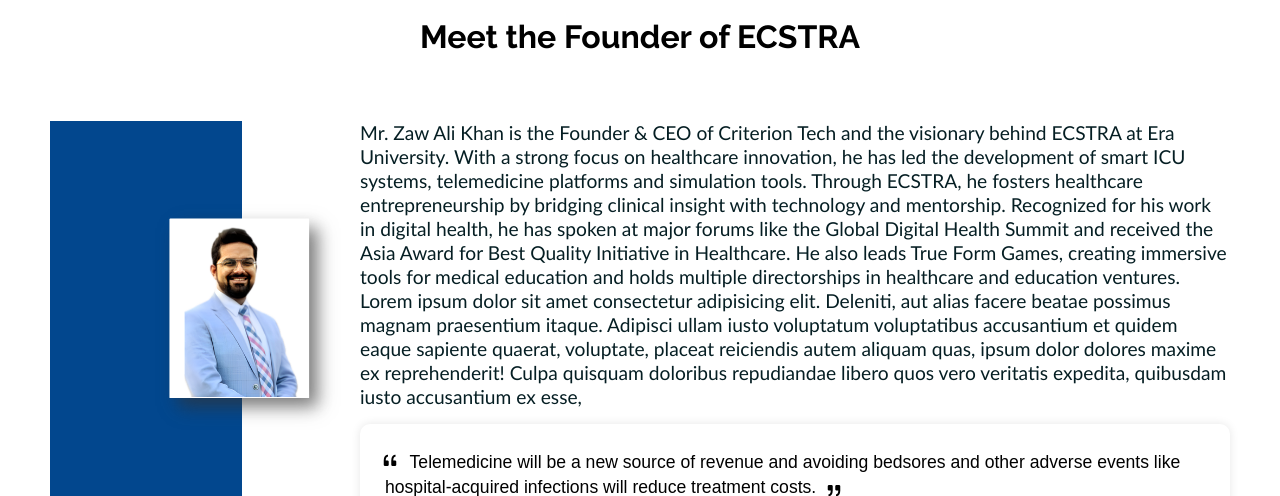
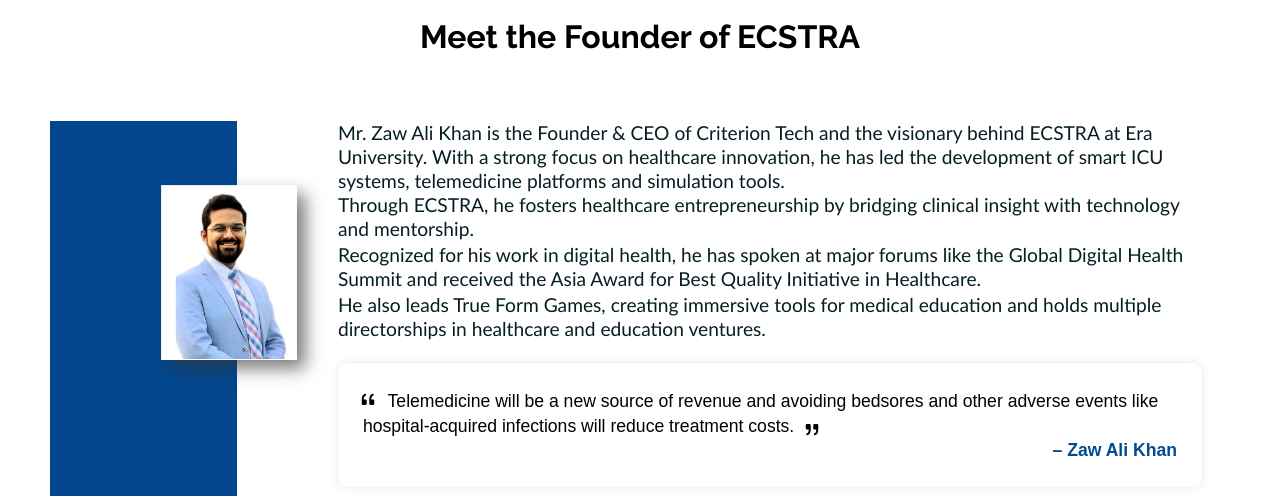
Before and after one commit to Intern-ELMCH/ECSTRA-Era, a plain HTML site: page index.html in a window 1280 px wide. Shown: the part 1710-2206 px from the top of the page. Drawn offline with nearby package versions, Linux system fonts and the light colour scheme; a script that the page names is missing.

Commit message:
founder-section

```diff
--- a/index.html
+++ b/index.html
@@ -169,7 +169,7 @@
     <!-- Founder Section -->
 
     <section id="founder-page container">
-       <div class="section-title">
+      <div class="section-title">
         <div><span>Meet the Founder of ECSTRA</span></div>
       </div>
 
@@ -178,40 +178,50 @@
           <div class="founder-bg">
             <div class="founder-image">
               <img src="images/zaw-sir's-img.png" alt="">
+
             </div>
+          </div>
+        </div>
+        <div class="item2 ">
+          <div class="info-para">
+            <p>Mr. Zaw Ali Khan is the Founder & CEO of Criterion Tech and the visionary behind ECSTRA at Era
+              University. With a strong focus on healthcare innovation, he has led the development of smart ICU
+              systems, telemedicine platforms and simulation tools.</p>
+
+
           </div>
 
         </div>
-        <div class="item2">
+        <div class="item3 ">
           <div class="info-para">
-            <p>Mr. Zaw Ali Khan is the Founder & CEO of Criterion Tech and the visionary behind ECSTRA at Era
-              University. With a strong focus on healthcare innovation, he has led the development of smart ICU
-              systems, telemedicine platforms and simulation tools. Through ECSTRA, he fosters healthcare
-              entrepreneurship by bridging clinical insight with technology and mentorship. Recognized for his
+            <p>Through ECSTRA, he fosters healthcare
+              entrepreneurship by bridging clinical insight with technology and mentorship.</p>
+          </div>
+        </div>
+        <div class="item4 ">
+          <div class="info-para">
+            <p> Recognized for his
               work in
               digital health, he has spoken at major forums like the Global Digital Health Summit and received the
-              Asia Award for Best Quality Initiative in Healthcare. He also leads True Form Games, creating
+              Asia Award for Best Quality Initiative in Healthcare.</p>
+          </div>
+        </div>
+        <div class="item5 ">
+          <div class="info-para">
+            <p>He also leads True Form Games, creating
               immersive
-              tools for medical education and holds multiple directorships in healthcare and education ventures.
-            </p>
-            <p>Lorem ipsum dolor sit amet consectetur adipisicing elit. Deleniti, aut alias facere beatae possimus
-              magnam praesentium itaque. Adipisci ullam iusto voluptatum voluptatibus accusantium et quidem eaque
-              sapiente quaerat, voluptate, placeat reiciendis autem aliquam quas, ipsum dolor dolores maxime ex
-              reprehenderit! Culpa quisquam doloribus repudiandae libero quos vero veritatis expedita, quibusdam iusto
-              accusantium ex esse,</p>
+              tools for medical education and holds multiple directorships in healthcare and education ventures.</p>
           </div>
-
         </div>
-        <div class="item3">
+        <div class="item6 ">
           <div class="quote-box">
             <i class="bi bi-quote quote-icon-left"></i> Telemedicine will be a new source of revenue and avoiding
             bedsores and other adverse events like
             hospital-acquired infections will reduce treatment costs. <i class="bi bi-quote quote-icon-right"></i>
             <div class="founder-name">– Zaw Ali Khan</div>
           </div>
-
         </div>
-        <div class="item4">
+        <div class="item7 ">
           <div class="social-icons">
             <a href="#" class="icon facebook"><i class="fab fa-facebook-f"></i></a>
             <a href="#" class="icon instagram"><i class="fab fa-instagram"></i></a>
@@ -300,7 +310,8 @@
               <div class="testimonial-item">
                 <p>
                   <i class="bi bi-quote quote-icon-left"></i>
-                  <span>Proin iaculis purus consequat sem cure digni ssim donec porttitora entum suscipit rhoncus. Accusantium quam, ultricies eget id, aliquam eget nibh et. Maecen aliquam, risus at semper.</span>
+                  <span>Proin iaculis purus consequat sem cure digni ssim donec porttitora entum suscipit rhoncus.
+                    Accusantium quam, ultricies eget id, aliquam eget nibh et. Maecen aliquam, risus at semper.</span>
                   <i class="bi bi-quote quote-icon-right"></i>
                 </p>
                 <img src="assets/img/person/person-m-9.webp" class="testimonial-img" alt="">
@@ -313,7 +324,8 @@
               <div class="testimonial-item">
                 <p>
                   <i class="bi bi-quote quote-icon-left"></i>
-                  <span>Export tempor illum tamen malis malis eram quae irure esse labore quem cillum quid malis quorum velit fore eram velit sunt aliqua noster fugiat irure amet legam anim culpa.</span>
+                  <span>Export tempor illum tamen malis malis eram quae irure esse labore quem cillum quid malis quorum
+                    velit fore eram velit sunt aliqua noster fugiat irure amet legam anim culpa.</span>
                   <i class="bi bi-quote quote-icon-right"></i>
                 </p>
                 <img src="assets/img/person/person-f-5.webp" class="testimonial-img" alt="">
@@ -326,7 +338,8 @@
               <div class="testimonial-item">
                 <p>
                   <i class="bi bi-quote quote-icon-left"></i>
-                  <span>Enim nisi quem export duis labore cillum quae magna enim sint quorum nulla quem veniam duis minim tempor labore quem eram duis noster aute amet eram fore quis sint minim.</span>
+                  <span>Enim nisi quem export duis labore cillum quae magna enim sint quorum nulla quem veniam duis
+                    minim tempor labore quem eram duis noster aute amet eram fore quis sint minim.</span>
                   <i class="bi bi-quote quote-icon-right"></i>
                 </p>
                 <img src="assets/img/person/person-f-12.webp" class="testimonial-img" alt="">
@@ -339,7 +352,8 @@
               <div class="testimonial-item">
                 <p>
                   <i class="bi bi-quote quote-icon-left"></i>
-                  <span>Fugiat enim eram quae cillum dolore dolor amet nulla culpa multos export minim fugiat dolor enim duis veniam ipsum anim magna sunt elit fore quem dolore labore illum veniam.</span>
+                  <span>Fugiat enim eram quae cillum dolore dolor amet nulla culpa multos export minim fugiat dolor enim
+                    duis veniam ipsum anim magna sunt elit fore quem dolore labore illum veniam.</span>
                   <i class="bi bi-quote quote-icon-right"></i>
                 </p>
                 <img src="assets/img/person/person-m-12.webp" class="testimonial-img" alt="">
@@ -352,7 +366,8 @@
               <div class="testimonial-item">
                 <p>
                   <i class="bi bi-quote quote-icon-left"></i>
-                  <span>Quis quorum aliqua sint quem legam fore sunt eram irure aliqua veniam tempor noster veniam sunt culpa nulla illum cillum fugiat legam esse veniam culpa fore nisi cillum quid.</span>
+                  <span>Quis quorum aliqua sint quem legam fore sunt eram irure aliqua veniam tempor noster veniam sunt
+                    culpa nulla illum cillum fugiat legam esse veniam culpa fore nisi cillum quid.</span>
                   <i class="bi bi-quote quote-icon-right"></i>
                 </p>
                 <img src="assets/img/person/person-m-13.webp" class="testimonial-img" alt="">
```
Also changed, not shown: images/site.webmanifest (deleted), main.css.
